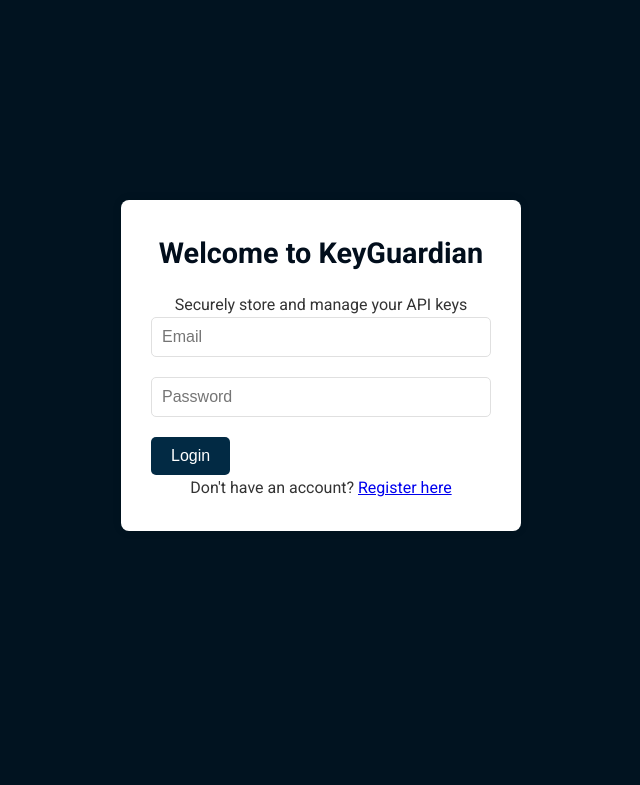
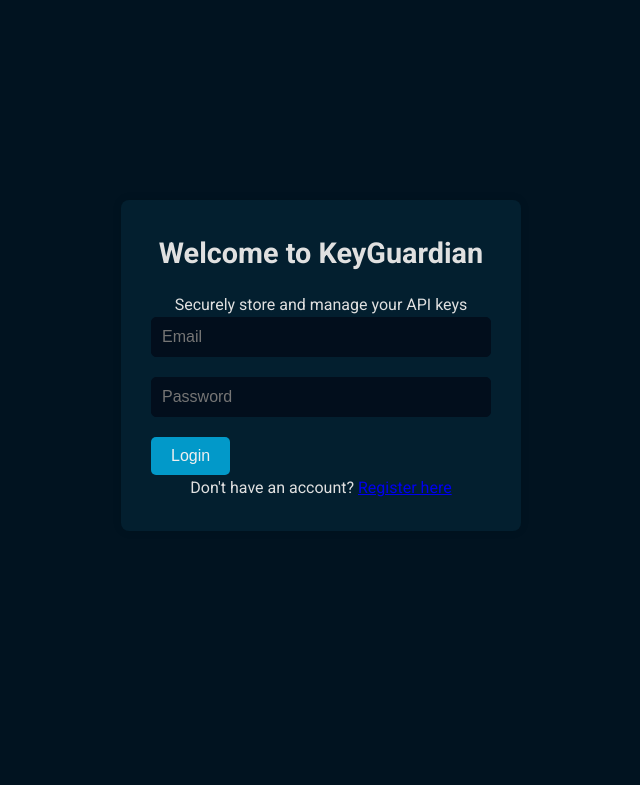
Before and after one commit to Garblesnarff/apikeywallet, a Flask app: a page that uses templates/base.html in a window 1280 px wide. Shown: the part 178-963 px from the top of the page, without its empty margins (319-959 px from the left). Run offline with Flask 3, Linux system fonts and the light colour scheme; parts of the project's set-up code (start-up, migrations or seed data) failed here and were passed over.

Commit message:
Agent query: Please check if the API key visibility toggle is working correctly. Click the eye icon next to an API key and verify if it reveals the actual key and changes the icon to an eye-slash. Then click it again to ensure it masks the key and reverts the icon back to an eye. Also, please confirm if the visual improvements have been applied, such as the new color scheme and improved contrast.

```diff
--- a/static/css/styles.css
+++ b/static/css/styles.css
@@ -3,8 +3,10 @@
     --secondary-color: #020E1C;
     --accent-color: #031F2F;
     --background-color: #011320;
-    --text-color: #333;
+    --text-color: #E0E0E0;
     --light-gray: #e0e0e0;
+    --button-color: #0299C9;
+    --button-hover-color: #03A9F4;
 }
 
 * {
@@ -82,13 +84,14 @@ main {
 h2 {
     font-size: 1.8rem;
     margin-bottom: 1rem;
-    color: var(--secondary-color);
+    color: var(--text-color);
+    font-weight: 600;
 }
 
 .btn {
     display: inline-block;
-    background: var(--primary-color);
-    color: #fff;
+    background: var(--button-color);
+    color: #F0F0F0;
     padding: 10px 20px;
     border: none;
     border-radius: 5px;
@@ -284,7 +291,7 @@ h2 {
 .auth-content {
     width: 100%;
     max-width: 400px;
-    background-color: #fff;
+    background-color: #031F2F;
     padding: 30px;
     border-radius: 8px;
     box-shadow: 0 0 10px rgba(0,0,0,0.1);
@@ -317,19 +324,22 @@ h2 {
     display: block;
     margin-bottom: 5px;
     font-weight: 500;
+    color: var(--text-color);
 }
 
 .form-control {
     width: 100%;
     padding: 10px;
-    border: 1px solid var(--light-gray);
+    border: 1px solid var(--secondary-color);
     border-radius: 5px;
     font-size: 16px;
+    background-color: var(--secondary-color);
+    color: var(--text-color);
 }
 
 .form-control:focus {
     outline: none;
-    border-color: var(--primary-color);
+    border-color: var(--button-color);
 }
 
 .modal {
--- a/static/js/main.js
+++ b/static/js/main.js
@@ -115,6 +115,42 @@ document.addEventListener('DOMContentLoaded', function() {
             position = Math.min(Math.max(position, -items.length + 1), 0);
             inner.style.transform = `translateX(${position * 100}%)`;
         }
+    });
+
+    const toggleVisibilityButtons = document.querySelectorAll('.toggle-visibility-btn');
+    toggleVisibilityButtons.forEach(button => {
+        button.addEventListener('click', function() {
+            const keyId = this.getAttribute('data-key-id');
+            const maskedKeyElement = this.closest('.api-key').querySelector('.masked-key');
+            const icon = this.querySelector('i');
+            if (icon.classList.contains('fa-eye')) {
+                fetch(`/get_key/${keyId}`, {
+                    method: 'POST',
+                    headers: {
+                        'Content-Type': 'application/json',
+                        'X-CSRFToken': getCookie('csrf_token')
+                    }
+                })
+                .then(response => response.json())
+                .then(data => {
+                    if (data.key) {
+                        maskedKeyElement.textContent = data.key;
+                        icon.classList.remove('fa-eye');
+                        icon.classList.add('fa-eye-slash');
+                    } else if (data.error) {
+                        throw new Error(data.error);
+                    }
+                })
+                .catch(error => {
+                    console.error('Error:', error);
+                    showFeedback('Failed to retrieve API key: ' + error.message, 'error');
+                });
+            } else {
+                maskedKeyElement.textContent = '••••••••••••••••';
+                icon.classList.remove('fa-eye-slash');
+                icon.classList.add('fa-eye');
+            }
+        });
     });
 
     async function copyApiKey(keyId) {
@@ -315,39 +351,4 @@ document.addEventListener('DOMContentLoaded', function() {
         const parts = value.split(`; ${name}=`);
         if (parts.length === 2) return parts.pop().split(';').shift();
     }
-
-    const toggleVisibilityButtons = document.querySelectorAll('.toggle-visibility-btn');
-    toggleVisibilityButtons.forEach(button => {
-        button.addEventListener('click', function() {
-            const keyId = this.getAttribute('data-key-id');
-            const maskedKeyElement = this.closest('.api-key').querySelector('.masked-key');
-            if (maskedKeyElement.textContent === '••••••••••••••••') {
-                fetch(`/get_key/${keyId}`, {
-                    method: 'POST',
-                    headers: {
-                        'Content-Type': 'application/json',
-                        'X-CSRFToken': getCookie('csrf_token')
-                    }
-                })
-                .then(response => response.json())
-                .then(data => {
-                    if (data.key) {
-                        maskedKeyElement.textContent = data.key;
-                        this.querySelector('i').classList.remove('fa-eye');
-                        this.querySelector('i').classList.add('fa-eye-slash');
-                    } else if (data.error) {
-                        throw new Error(data.error);
-                    }
-                })
-                .catch(error => {
-                    console.error('Error:', error);
-                    showFeedback('Failed to retrieve API key: ' + error.message, 'error');
-                });
-            } else {
-                maskedKeyElement.textContent = '••••••••••••••••';
-                this.querySelector('i').classList.remove('fa-eye-slash');
-                this.querySelector('i').classList.add('fa-eye');
-            }
-        });
-    });
 });
```
Also changed, not shown: other parts of static/css/styles.css (+22 -17 lines), Pasted-Your-updated-design-already-showcases-a-more-cohesive-look-based-on-your-icon-colors-However-there-1727805285929.txt (added, +43 -0 lines), image.png.
